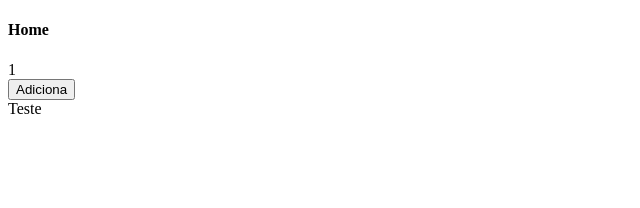
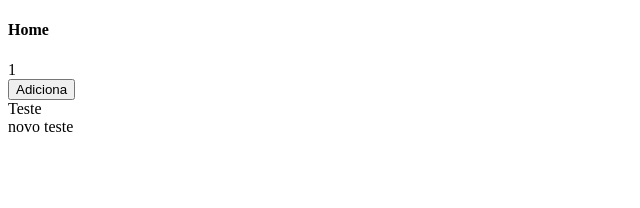
Before and after one commit to LEANDRO-LOPES-COSTA/nextJS-estudo, a Next.js app: page / in a window 1280 px wide. Shown: the top 208 px of the page, without its empty margins (0-640 px from the left). Built offline with nearby package versions, Linux system fonts and the light colour scheme.

Commit message:
inserir alteracoes teste

```diff
--- a/pages/index.js
+++ b/pages/index.js
@@ -6,6 +6,8 @@ function Home () {
             <h4> Home </h4>
             <Contador/>
             <div>Teste</div>
+
+            <div> novo teste </div>
 
         </div>
 
```
